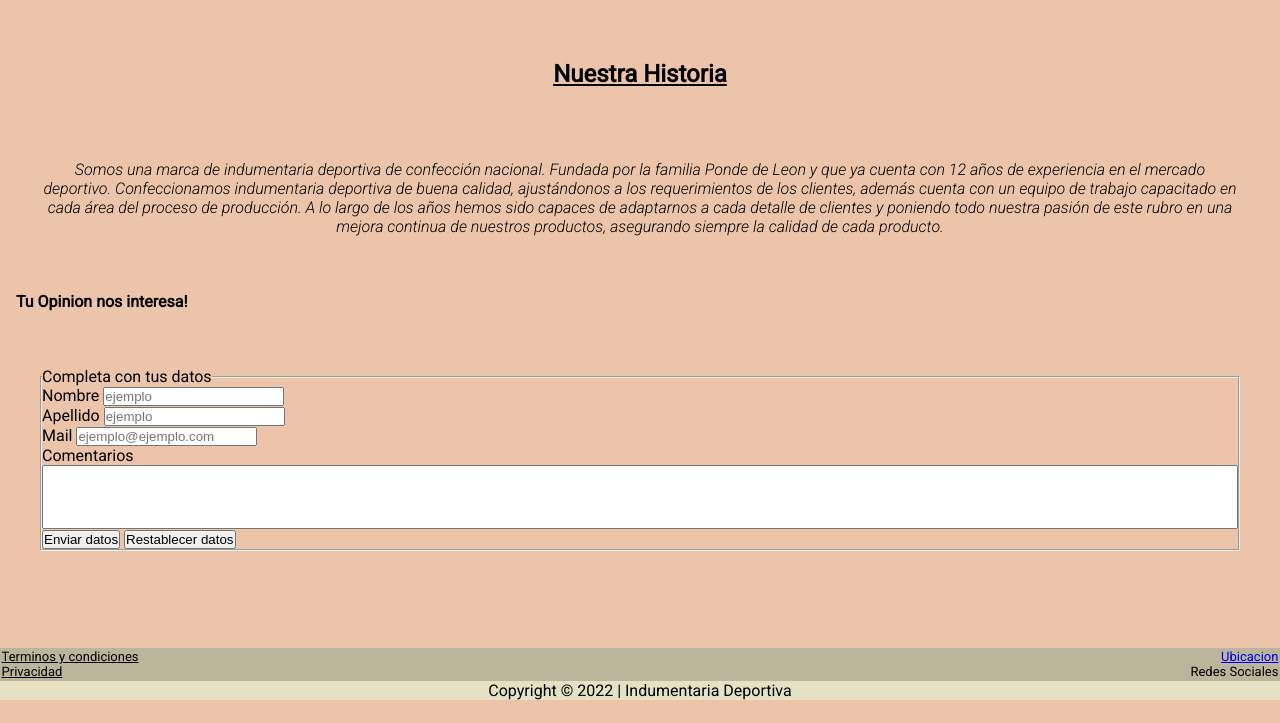
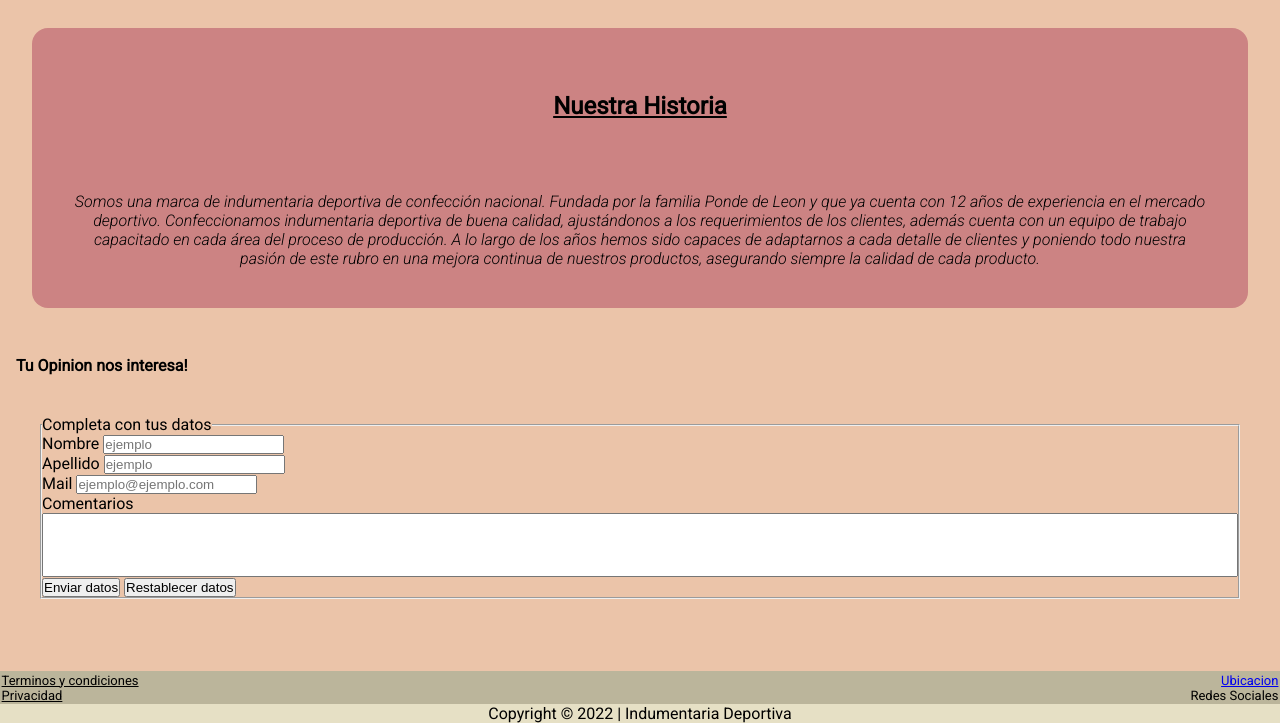
Before and after one commit to MatiCai/ProyectoFinal-PiccinnaMatias, a website: page pages/nosotros.html in a window 1280 px wide. Shown: the part 100-823 px from the top of the page. Before the commit the page ends 800 px from the top, so only its background shows below. Drawn offline with Linux system fonts and the light colour scheme.

Commit message:
modificando pagina nosotros

```diff
--- a/pages/nosotros.html
+++ b/pages/nosotros.html
@@ -30,12 +30,12 @@
             <div class="textoHistoria">
                 <p>Somos una marca de indumentaria deportiva de confección nacional. Fundada por la familia Ponde de Leon y que ya cuenta con 12 años de experiencia en el mercado deportivo. Confeccionamos indumentaria deportiva de buena calidad, ajustándonos a los requerimientos de los clientes, además cuenta con un equipo de trabajo capacitado en cada área del proceso de producción. A lo largo de los años hemos sido capaces de adaptarnos a cada detalle de clientes y poniendo todo nuestra pasión de este rubro en una mejora continua de nuestros productos, asegurando siempre la calidad de cada producto.</p>
             </div>
+        </main>
+
+        <section class="section-nosotros">
             <div class="opinion">
                 <h4>Tu Opinion nos interesa!</h4>
             </div>
-        </main>
-
-        <section class="section-nosotros">
             <Form class="datos">
                 <fieldset>
                     <legend>Completa con tus datos</legend>
--- a/scss/pages-scss/_nosotros.scss
+++ b/scss/pages-scss/_nosotros.scss
@@ -39,6 +39,9 @@
 
 .main-nosotros{
     grid-area: main;
+    margin: 2rem;
+    background-color:#cc8383;
+    border-radius: 1rem;
 }
 
 .tituloHistoria{
@@ -59,6 +62,7 @@
 
 .section-nosotros{
     grid-area: section;
+
 }
 
 .opinion{
```
Also changed, not shown: css/styles.css.
